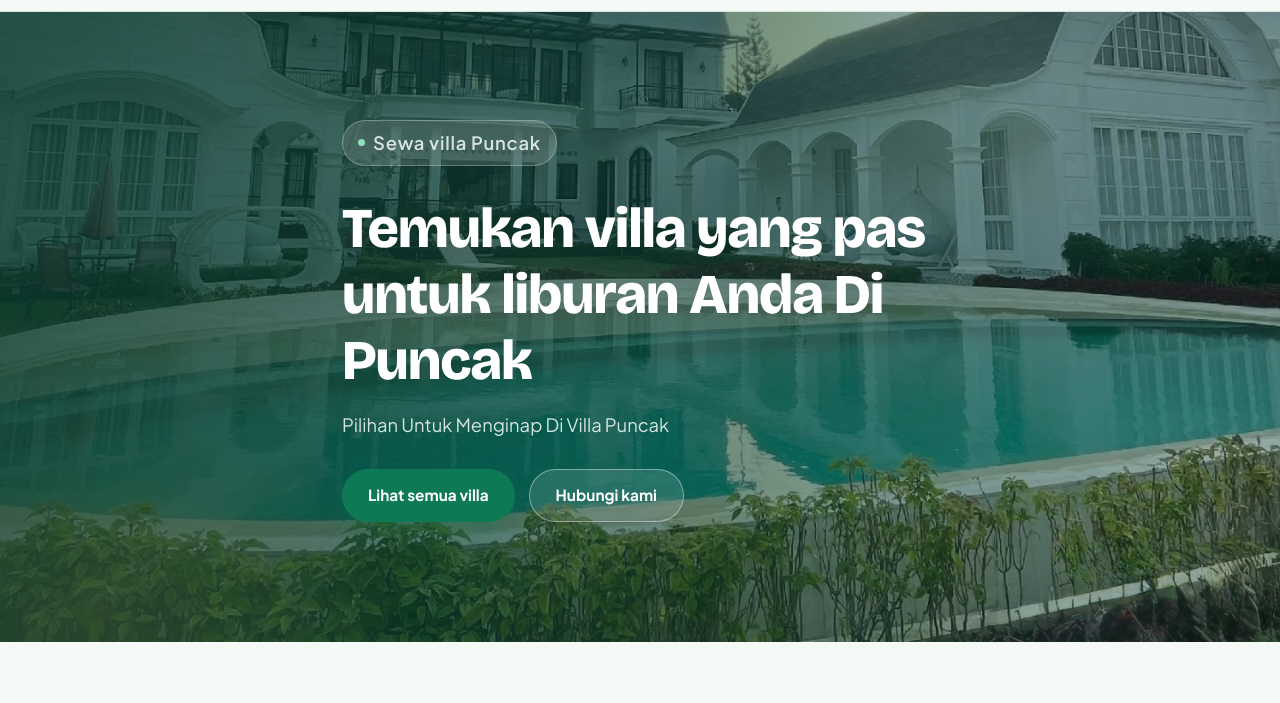
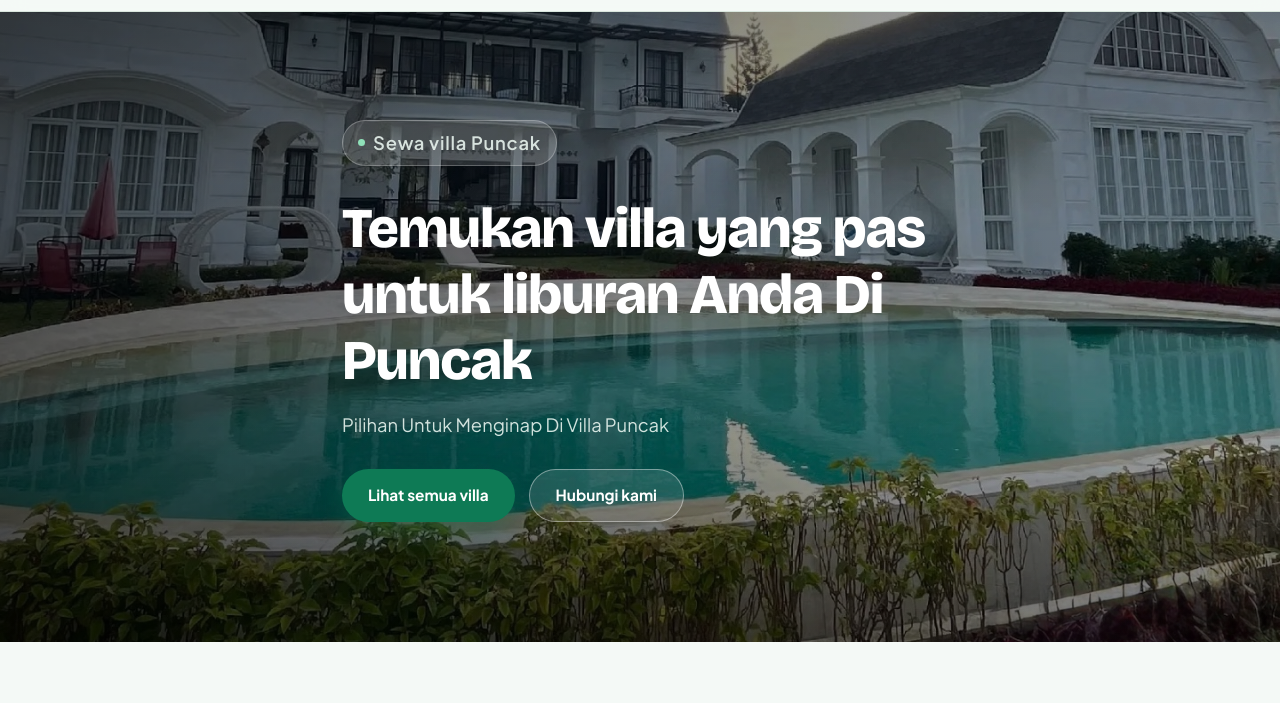
Before and after one commit to Farid252/villa-otwyuks, a plain HTML site: page index.html in a window 1280 px wide. Shown: the part 66-769 px from the top of the page. Drawn offline with nearby package versions, Linux system fonts and the light colour scheme.

Commit message:
Banner: hapus filter hijau, tampilkan foto asli

```diff
--- a/index.html
+++ b/index.html
@@ -41,8 +41,7 @@ nav a:hover,nav a:focus-visible{background:var(--sage);color:var(--green-d)}
 /* ===== hero ===== */
 .hero{position:relative;color:#fff;padding:108px 0 120px;background:linear-gradient(160deg,#0b3d2e 0%,#10664a 55%,#0f766e 100%);overflow:hidden}
 .hero::after{content:"";position:absolute;inset:0;background:
-  radial-gradient(620px 320px at 82% 12%,rgba(255,255,255,.12),transparent 60%),
-  radial-gradient(520px 360px at 8% 96%,rgba(201,154,78,.16),transparent 60%);pointer-events:none}
+  linear-gradient(180deg,rgba(0,0,0,.18),transparent 32%,transparent 62%,rgba(0,0,0,.24));pointer-events:none}
 .hero-in{position:relative;z-index:1;max-width:640px}
 .eyebrow{display:inline-flex;align-items:center;gap:8px;margin:0 0 18px;padding:7px 15px;border-radius:999px;background:rgba(255,255,255,.14);border:1px solid rgba(255,255,255,.25);font-size:.84rem;font-weight:600;letter-spacing:.04em}
 .eyebrow::before{content:"";width:7px;height:7px;border-radius:50%;background:#8fe0b8}
@@ -349,7 +348,7 @@ Promise.all([loadJSON("data/villas.json"),loadJSON("data/settings.json")]).then(
   if(S.brand)document.title=S.brand+" – "+(S.tagline||"");
   WA=S.wa||"";
   if(S.about_logo){var ph=document.querySelector(".photo");if(ph){var li=document.createElement("img");li.alt=S.brand||"Logo";li.src=encodeURI(S.about_logo);ph.insertBefore(li,ph.firstChild)}}
-  if(S.hero_image){document.querySelector(".hero").style.background="linear-gradient(90deg,rgba(11,61,46,.82),rgba(11,61,46,.38)),url('"+encodeURI(S.hero_image)+"') center/cover no-repeat"}
+  if(S.hero_image){document.querySelector(".hero").style.background="linear-gradient(90deg,rgba(0,0,0,.52) 0%,rgba(0,0,0,.22) 55%,rgba(0,0,0,.06) 100%),linear-gradient(180deg,rgba(0,0,0,.16) 0%,rgba(0,0,0,.30) 100%),url('"+encodeURI(S.hero_image)+"') center/cover no-repeat"}
   document.getElementById("fwa").href="https://wa.me/"+WA;
   document.getElementById("fem").href="mailto:"+(S.email||"");
   var yr=document.getElementById("yr");if(yr)yr.textContent=new Date().getFullYear();
```
